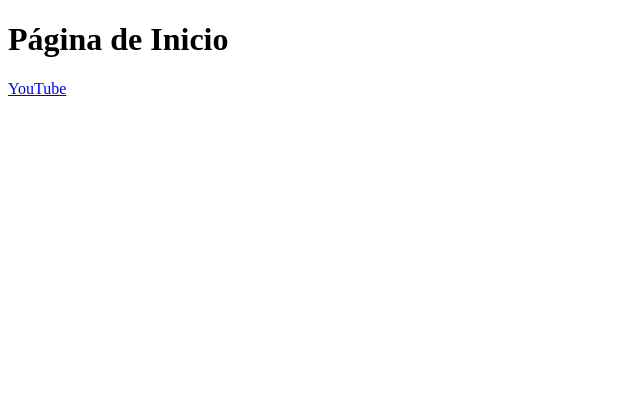
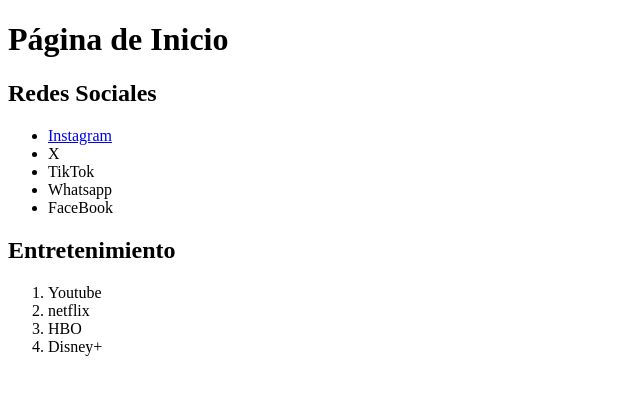
Before and after one commit to cursosite/site1, a plain HTML site: page index.html in a window 1280 px wide. Shown: the whole page, without its empty margins (0-640 px from the left). Drawn offline with Linux system fonts and the light colour scheme.

Commit message:
Update index.html

```diff
--- a/index.html
+++ b/index.html
@@ -7,6 +7,20 @@
 </head>
 <body>
     <h1>Página de Inicio</h1>
-    <a href="https://www.youtube.com">YouTube</a>
+    <h2>Redes Sociales</h2>
+    <ul>
+        <li><a href="https://www.instagram.com/">Instagram</a></li>
+        <li>X</li>
+        <li>TikTok</li>
+        <li>Whatsapp</li>
+        <li>FaceBook</li>
+    </ul>
+    <h2>Entretenimiento</h2>
+    <ol>
+        <li>Youtube</li>
+        <li>netflix</li>
+        <li>HBO</li>
+        <li>Disney+</li>
+    </ol>
 </body>
 </html>
```
